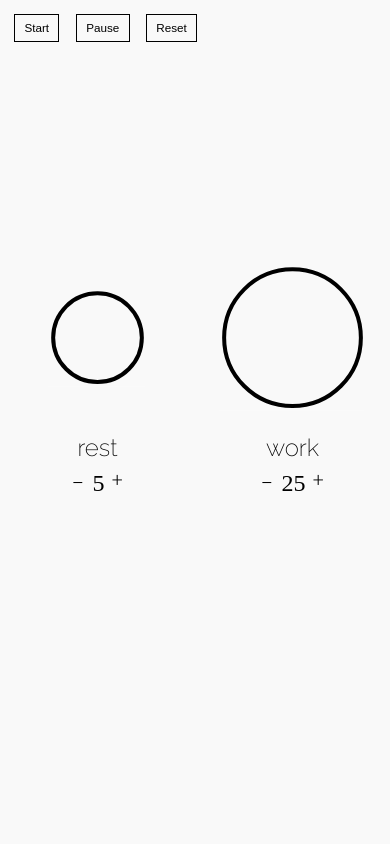
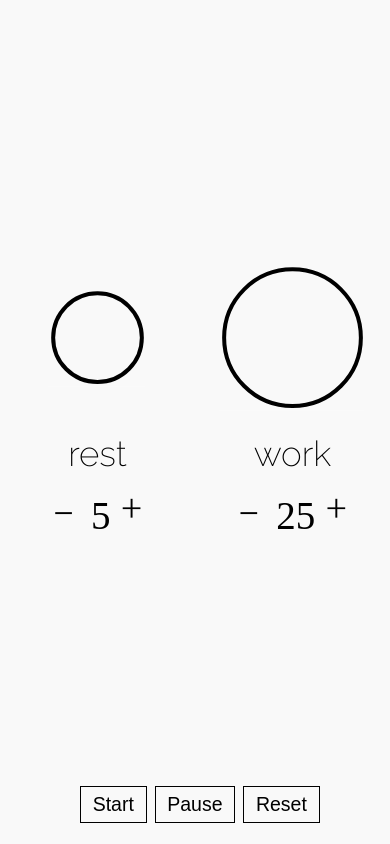
Before and after one commit to halimb/pomodoro, a plain HTML site: page index.html in a window 390 px wide. Drawn offline with Linux system fonts and the light colour scheme; a web font is replaced by a local one.

Commit message:
update buttons layout

```diff
--- a/index.html
+++ b/index.html
@@ -8,9 +8,11 @@
 </head>
 
 <body oncontextmenu="return false" class="unselectable">
-    <button class="btn" id="start">Start</button>
-    <button class="btn" id="pause">Pause</button>
-    <button class="btn" id="reset">Reset</button>
+    <div class="center">
+	    <button class="btn" id="start">Start</button>
+	    <button class="btn" id="pause">Pause</button>
+	    <button class="btn" id="reset">Reset</button>
+	</div>
     <div class="container">
         <canvas id="cnv"></canvas>
         <div class="ctrl-panel">
--- a/style.css
+++ b/style.css
@@ -10,6 +10,7 @@ html {
     white-space: nowrap;
     -webkit-tap-highlight-color: rgba(0, 0, 0, 0);
     -webkit-tap-highlight-color: transparent;
+  overflow: hidden;
 }
 
 .container {
@@ -21,6 +22,14 @@ html {
     margin: auto;
     height: 50vw;
     width: 75vw;
+}
+
+.center {
+	position: absolute;
+	right: 0;
+    bottom: 1vw;
+	width: 27vw;
+	margin: auto;
 }
 
 canvas {
@@ -38,7 +47,7 @@ canvas {
     -moz-user-select: none;
     -ms-user-select: none;
     cursor: default;
-    font-size: 220%;
+    font-size: 3.5vw;
     position: relative;
 }
 
@@ -60,26 +69,26 @@ canvas {
     min-height: 48px;
     min-width: 48px;
     cursor: pointer;
-    font-size: 130%;
+    font-size: 5vw;
 }
 
 .num {
     font-family: "Roboto-Thin";
-    font-size: 90%
+    font-size: 3.5vw;
 }
 
 .btn {
     position: relative;
     z-index: 2;
     background-color: #F9F9F9;
-    border: .2ex solid #000000;
+    border: .2vw solid #000000;
     color: #000000;
-    padding: 1ex 1.5ex;
+    padding: .8vw 1vw;
     text-align: center;
     text-decoration: none;
     display: inline-block;
-    font-size: 1.5vw;
-    margin: 1ex;
+    font-size: 2vw;
+    margin: .5vw;
     cursor: pointer;
     transition: .4s;
     outline: none;
@@ -103,14 +112,18 @@ canvas {
 }
 
 @media screen and (max-width: 500px) {
+	.clickable {
+		font-size: 15vw;
+	}
     .btn {
-        font-size: 3vw;
+        font-size: 5vw;
+        padding: 1.5vw 3vw;
     }
     .num {
-        font-size: 100%;
+        font-size: 10vw;
     }
     .ctrl-panel {
-        font-size: 150%;
+        font-size: 9vw;
     }
     canvas {
         height: 67vw;
@@ -120,4 +133,26 @@ canvas {
         height: 67vw;
         width: 100vw;
     }
+    .center {
+    	width: 60vw;
+    	left: 0;
+      bottom: 5vw;
+    }
 }
+
+@media screen and (min-width: 800px) {
+    .btn {
+        font-size: 1.5vw;
+        padding: .5vw .7vw;
+    }
+    .num {
+        font-size: 3.5vw;
+    }
+    .ctrl-panel {
+        font-size: 3vw;
+    }
+    .center {
+    	width: 22vw;
+      bottom: 1vw;
+    }
+}
```
